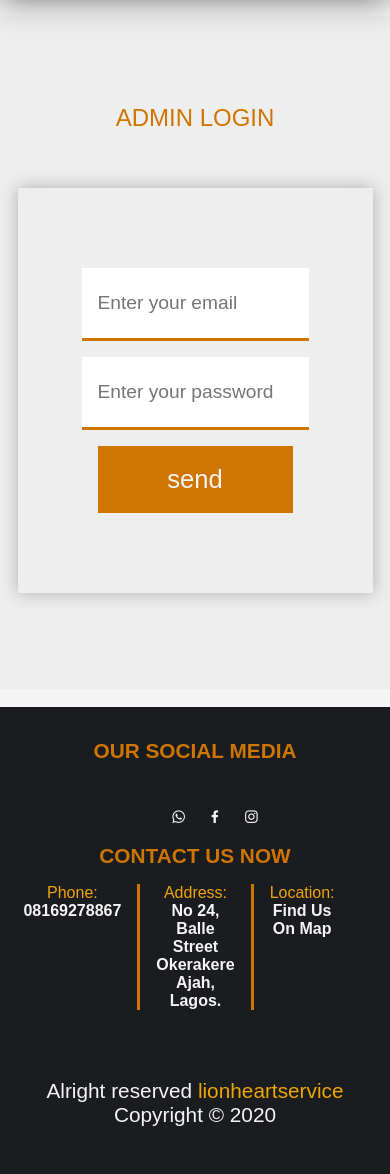
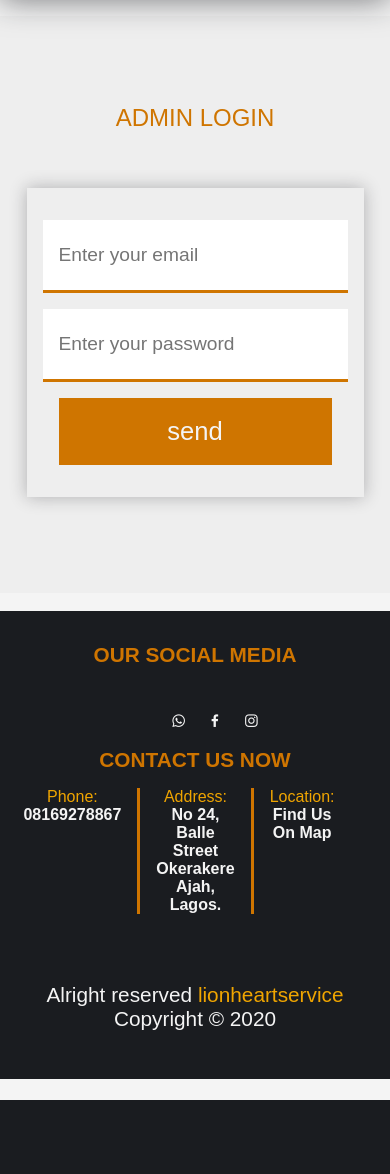
Before and after one commit to Kokoserver/lionheartservice, a Python web app: template templates/pages/admin.html in a window 390 px wide. Shown: the part 80-1254 px from the top of the page. After the commit the page ends 1180 px from the top, so only its background shows below. Run offline with Jinja, Linux system fonts and the light colour scheme; the template is opened without the code that fills it, so the values that code supplies are empty.

Commit message:
changing the form layout for forms

```diff
--- a/static/main.css
+++ b/static/main.css
@@ -59,6 +59,13 @@
   justify-content: center;
   align-items: center;
   box-shadow: 0 0 1rem rgba(26, 28, 32, 0.3);
+}
+
+@media screen and (max-width: 765px) {
+  .contact__form {
+    width: 70%;
+    padding: 2rem;
+  }
 }
 
 .contact__input {
--- a/static/sass/_components.scss
+++ b/static/sass/_components.scss
@@ -3,9 +3,15 @@
     background-color: #eee;
     margin-top: 6rem;
     padding: 4rem 0rem;
+
     &__form{
         padding: 5rem;
         width: 50%;
+        @media screen and (max-width:765px) {
+            width: 70%;
+            padding: 2rem;
+        }
+
         margin: 2rem auto;
         display: flex;
         flex-direction: column;
```
